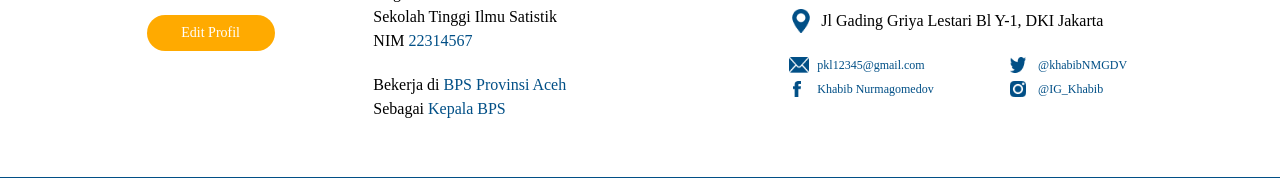
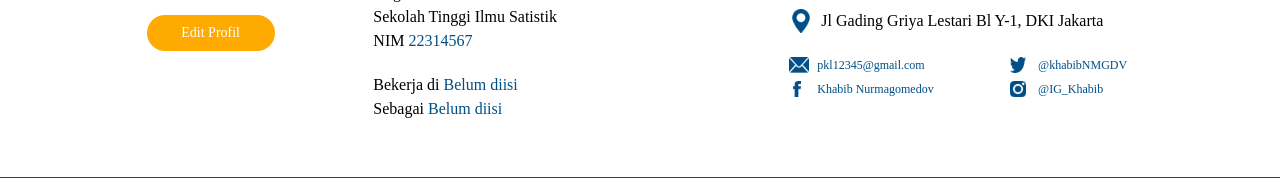
Before and after one commit to timotiusvincent26/webservice_pages, a CodeIgniter 4 app: the page made by app/Views/websia/kontenWebsia/userProfile/userProfile.php in a window 1280 px wide. Shown: the part 387-565 px from the top of the page. Run offline with PHP 8.4 and a stand-in for CodeIgniter, Linux system fonts and the light colour scheme; the template is opened without the code that fills it, so the values that code supplies are empty; style sheets or scripts are compiled from the project's sources; some libraries are stand-ins or nearby versions.

Commit message:
masukin opsi data blm diisi

```diff
--- a/app/Views/websia/kontenWebsia/userProfile/userProfile.php
+++ b/app/Views/websia/kontenWebsia/userProfile/userProfile.php
@@ -47,8 +47,10 @@ if ($status == 'bukan user') {
             </p>
             <!-- Instansi tempat bekerja dan jabatan -->
             <p class="font-heading text-base text-center md:text-left">
-                Bekerja di <span class="text-primary"> BPS Provinsi Aceh </span><br />
-                Sebagai <span class="text-primary"> Kepala BPS</span>
+                <!-- Bekerja di <span class="text-primary"> BPS Provinsi Aceh </span><br /> -->
+                Bekerja di <span class="text-primary"> Belum diisi </span><br />
+                <!-- Sebagai <span class="text-primary"> Kepala BPS</span> -->
+                Sebagai <span class="text-primary"> Belum diisi</span>
             </p>
         </div>
     </div>
@@ -66,6 +68,8 @@ if ($status == 'bukan user') {
                 <img class="my-2 mt-2 mr-0 md:mr-2 ml-1 md:ml-0 w-6 h-6 md:w-6 float-left" src="/img/icon/maps_flag.png" alt="">
                 <!-- Lokasi tempat tinggal -->
                 <p class="font-heading my-2 mt-2"> Jl Gading Griya Lestari Bl Y-1, DKI Jakarta </p>
+                <!-- Jika alamat belum diisi -->
+                <!-- <p class="font-heading my-2 mt-2"> Alamat belum diisi </p> -->
             </span>
             <!-- Awal media sosial-->
             <div class="md:space-x-4 flex flex-row items-start justify-center lg:justify-start md:py-2 px-5 md:px-0">
@@ -74,11 +78,13 @@ if ($status == 'bukan user') {
                     <div class="inline-block mb-2 flex flex-row">
                         <img src="/img/icon/message.png" alt="" class="float-left w-5">
                         <span class="font-heading text-xs text-primary text-center ml-1 md:ml-2">pkl12345@gmail.com</span>
+                        <!-- <span class="font-heading text-xs text-primary text-center ml-1 md:ml-2"></span> -->
                     </div>
                     <!-- Facebook -->
                     <div class="inline-block flex flex-row">
                         <img src="/img/icon/facebook.png" alt="" class="float-left ml-1 w-2 h-4">
                         <span class="font-heading text-xs text-primary text-left flex items-center ml-3 md:ml-4">Khabib Nurmagomedov</span>
+                        <!-- <span class="font-heading text-xs text-primary text-left flex items-center ml-3 md:ml-4"></span> -->
                     </div>
                 </div>
                 <div class="w-1/2 pl-6">
@@ -86,11 +92,13 @@ if ($status == 'bukan user') {
                     <div class="inline-block mb-2 flex flex-row">
                         <img src="/img/icon/twitter.png" alt="" class="float-left w-4 w-4">
                         <span class="font-heading text-xs text-primary text-center ml-2 md:ml-3">@khabibNMGDV</span>
+                        <!-- <span class="font-heading text-xs text-primary text-center ml-2 md:ml-3"></span> -->
                     </div>
                     <!-- Instagram -->
                     <div class="inline-block flex flex-row">
                         <img src="/img/icon/instagram.png" alt="" class="float-left w-4">
                         <span class="font-heading text-xs text-primary text-center flex items-center ml-2 md:ml-3">@IG_Khabib</span>
+                        <!-- <span class="font-heading text-xs text-primary text-center flex items-center ml-2 md:ml-3"></span> -->
                     </div>
                 </div>
             </div>
@@ -152,22 +160,32 @@ if ($status == 'bukan user') {
             <div class="flex items-start">
                 <div class="font-bold text-primary w-3/12 md:w-2/12 lg:w-1/12 lg:pb-2">Instansi :</div>
                 <div class="w-9/12 md:w-10/12 lg:w-11/12 lg:ml-5">Badan Pusat Statistik (BPS)</div>
+                <!-- Jika belum diisi -->
+                <!-- <div class="w-9/12 md:w-10/12 lg:w-11/12 lg:ml-5">Belum diisi</div> -->
             </div>
             <div class="flex items-start">
                 <div class="font-bold text-primary w-3/12 md:w-2/12 lg:w-1/12 lg:pb-2">Alamat : </div>
                 <div class="w-9/12 md:w-10/12 lg:w-11/12 lg:ml-5">Jl. Otto Iskandardinata 64C, Jatinegara</div>
+                <!-- Jika belum diisi -->
+                <!-- <div class="w-9/12 md:w-10/12 lg:w-11/12 lg:ml-5">Belum diisi</div> -->
             </div>
             <div class="flex items-start">
                 <div class="font-bold text-primary w-3/12 md:w-2/12 lg:w-1/12 lg:pb-2">Telp : </div>
                 <div class="w-9/12 md:w-10/12 lg:w-11/12 lg:ml-5">021 - 12002112</div>
+                <!-- Jika belum diisi -->
+                <!-- <div class="w-9/12 md:w-10/12 lg:w-11/12 lg:ml-5">Belum diisi</div> -->
             </div>
             <div class="flex items-start">
                 <div class="font-bold text-primary w-3/12 md:w-2/12 lg:w-1/12 lg:pb-2">Faks : </div>
                 <div class="w-9/12 md:w-10/12 lg:w-11/12 lg:ml-5">1234 - 12345</div>
+                <!-- Jika belum diisi -->
+                <!-- <div class="w-9/12 md:w-10/12 lg:w-11/12 lg:ml-5">Belum diisi</div> -->
             </div>
             <div class="flex items-start">
                 <div class="font-bold text-primary w-3/12 md:w-2/12 lg:w-1/12 lg:pb-2">Email : </div>
                 <div class="w-9/12 md:w-10/12 lg:w-11/12 lg:ml-5">bps@bps.go.id</div>
+                <!-- Jika belum diisi -->
+                <!-- <div class="w-9/12 md:w-10/12 lg:w-11/12 lg:ml-5">Belum diisi</div> -->
             </div>
         </div>
     </div>
@@ -185,6 +203,9 @@ if ($status == 'bukan user') {
                 <div class="font-bold">2020</div>
             </div>
         <?php endfor; ?>
+        <!-- Jika data prestasi belum diinput -->
+
+        <!-- <div class="w-9/12 md:w-10/12 lg:w-11/12 lg:ml-5">Belum ada prestasi</div> -->
     </div>
     <hr class="visible sm:invisible border-primary border-opacity-75 w-4/5 object-center mx-auto mt-8">
 </div>
@@ -208,6 +229,7 @@ if ($status == 'bukan user') {
                         </tr>
                     </thead>
                     <tbody>
+                        <!-- Jika ada data yang null dalam satu baris, maka data tersebut tersebut diisi dengan 'belum diisi' -->
                         <?php for ($x = 0; $x < 3; $x++) : ?>
                             <tr>
                                 <td class="text-sm text-left border-b-2 border-gray-200 px-3 lg:px-5 py-2 md:py-3 lg:py-4">D3</td>
@@ -218,6 +240,13 @@ if ($status == 'bukan user') {
                                 <td class="text-sm text-left border-b-2 border-gray-200 px-3 lg:px-5 py-2 md:py-3 lg:py-4">Implementasi KSA dan Penerapan Metode COD </td>
                             </tr>
                         <?php endfor; ?>
+
+                        <!-- Tampilan jika data semua kolom belum diisi -->
+
+                        <!-- <tr>
+                            <td colspan="6" class="text-sm text-center border-b-2 border-gray-200 px-3 lg:px-5 py-2 md:py-3 lg:py-4">Belum diisi</td>
+                        </tr> -->
+
                         <tr>
                             <td class="bg-gray-100 rounded-bl-xl lg:rounded-bl-3xl text-sm text-left px-3 lg:px-5 py-2 md:py-3 lg:py-4"></td>
                             <td class="bg-gray-100 text-sm text-left px-3 lg:px-5 py-2 md:py-3 lg:py-4"></td>
```
